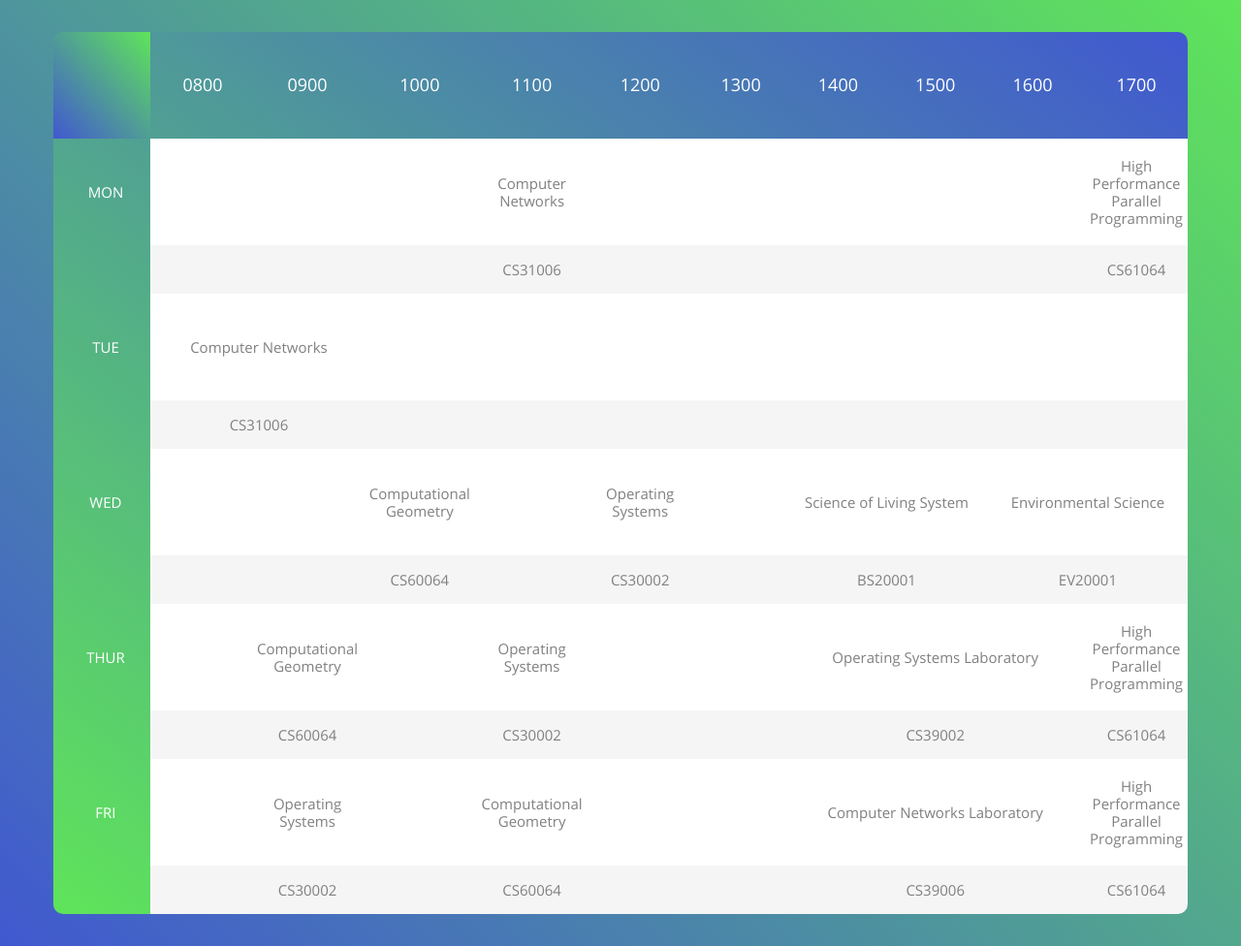
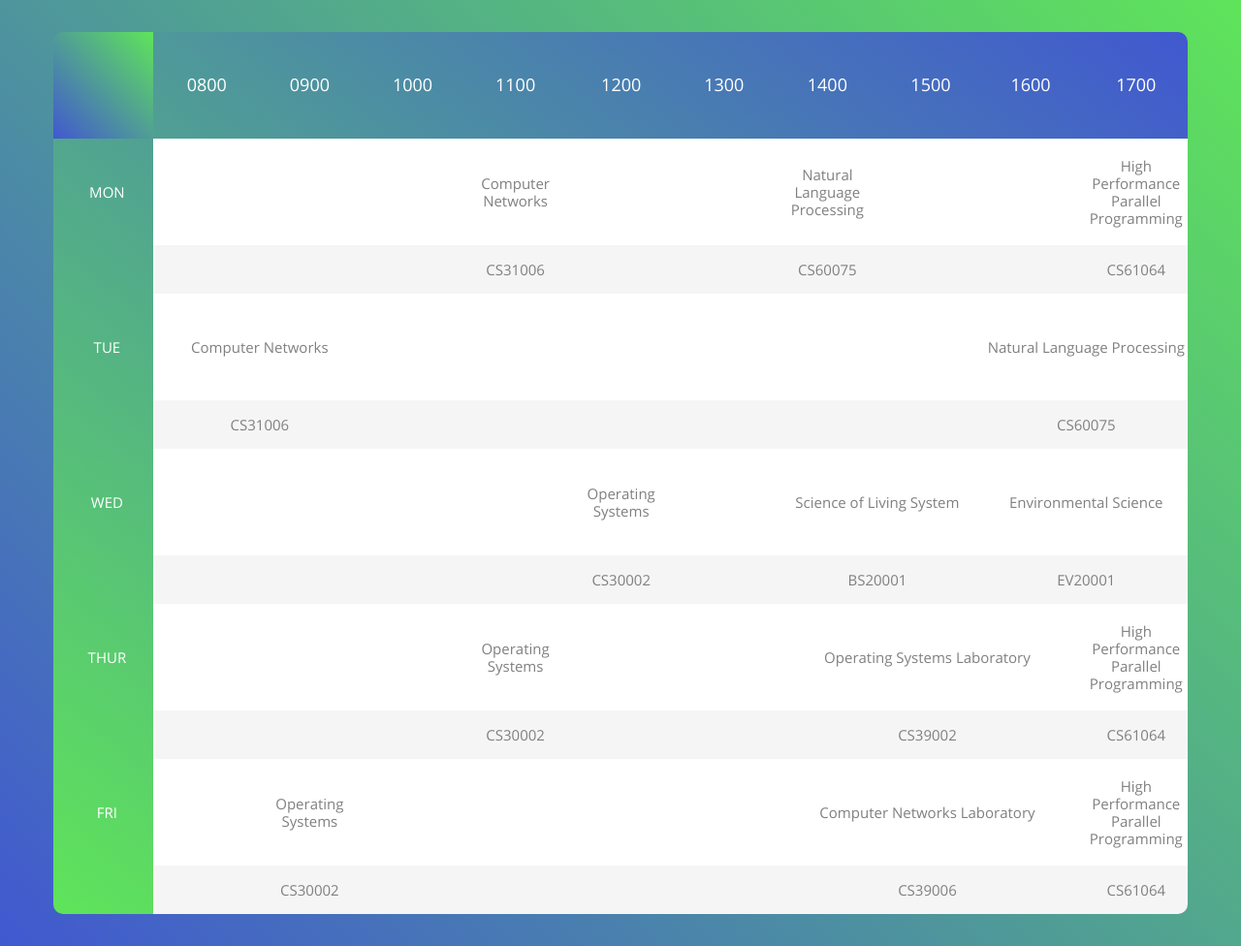
Before and after one commit to rashil2000/timetable, a plain HTML site: page index.html in a window 1280 px wide. Shown: the whole page at 97% size. Drawn offline with Linux system fonts and the light colour scheme.

Commit message:
Replace CS60064 with CS60075

```diff
--- a/index.html
+++ b/index.html
@@ -49,31 +49,35 @@
 								<td>Mon</td>
 								<td colspan=3></td>
 								<td>Computer Networks</td>
-								<td colspan=5></td>
+								<td colspan=2></td>
+								<td>Natural Language Processing</td>
+								<td colspan=2></td>
 								<td>High Performance Parallel Programming</td>
 							</tr>
 							<tr>
 								<td></td>
 								<td colspan=3></td>
 								<td>CS31006</td>
-								<td colspan=5></td>
+								<td colspan=2></td>
+								<td>CS60075</td>
+								<td colspan=2></td>
 								<td>CS61064</td>
 							</tr>
 							<tr>
 								<td>Tue</td>
 								<td colspan=2>Computer Networks</td>
-								<td colspan=8></td>
+								<td colspan=6></td>
+								<td colspan=2>Natural Language Processing</td>
 							</tr>
 							<tr>
 								<td></td>
 								<td colspan=2>CS31006</td>
-								<td colspan=8></td>
+								<td colspan=6></td>
+								<td colspan=2>CS60075</td>
 							</tr>
 							<tr>
 								<td>Wed</td>
-								<td colspan=2></td>
-								<td>Computational Geometry</td>
-								<td></td>
+								<td colspan=4></td>
 								<td>Operating Systems</td>
 								<td></td>
 								<td colspan=2>Science of Living System</td>
@@ -81,9 +85,7 @@
 							</tr>
 							<tr>
 								<td></td>
-								<td colspan=2></td>
-								<td>CS60064</td>
-								<td></td>
+								<td colspan=4></td>
 								<td>CS30002</td>
 								<td></td>
 								<td colspan=2>BS20001</td>
@@ -91,9 +93,7 @@
 							</tr>
 							<tr>
 								<td>Thur</td>
-								<td></td>
-								<td>Computational Geometry</td>
-								<td></td>
+								<td colspan=3></td>
 								<td>Operating Systems</td>
 								<td colspan=2></td>
 								<td colspan=3>Operating Systems Laboratory</td>
@@ -101,9 +101,7 @@
 							</tr>
 							<tr>
 								<td></td>
-								<td></td>
-								<td>CS60064</td>
-								<td></td>
+								<td colspan=3></td>
 								<td>CS30002</td>
 								<td colspan=2></td>
 								<td colspan=3>CS39002</td>
@@ -113,9 +111,7 @@
 								<td>Fri</td>
 								<td></td>
 								<td>Operating Systems</td>
-								<td></td>
-								<td>Computational Geometry</td>
-								<td colspan=2></td>
+								<td colspan=4></td>
 								<td colspan=3>Computer Networks Laboratory</td>
 								<td>High Performance Parallel Programming</td>
 							</tr>
@@ -123,9 +119,7 @@
 								<td></td>
 								<td></td>
 								<td>CS30002</td>
-								<td></td>
-								<td>CS60064</td>
-								<td colspan=2></td>
+								<td colspan=4></td>
 								<td colspan=3>CS39006</td>
 								<td>CS61064</td>
 							</tr>
```
